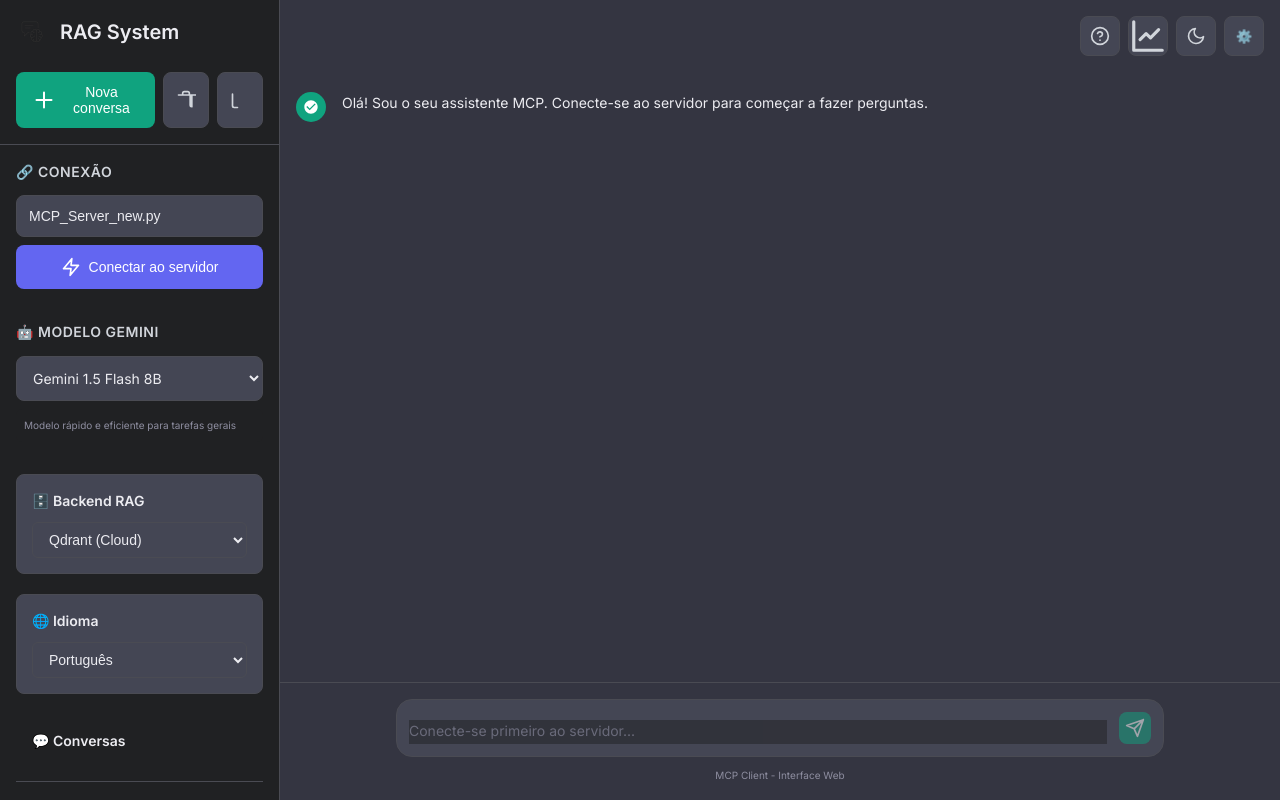
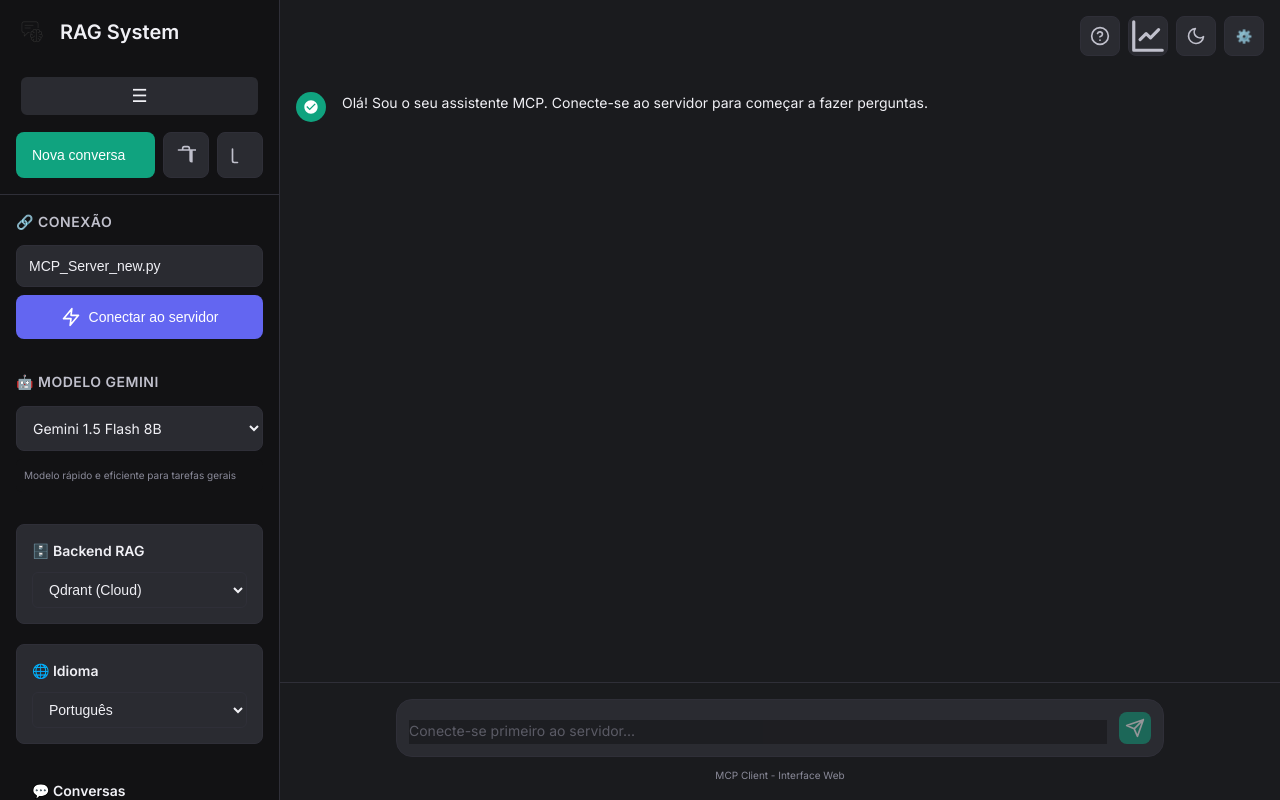
Before and after one commit to RicardoKermit/MCP-RAG, a Flask app: page / in a window 1280 px wide. Run offline with Flask 3, Linux system fonts and the light colour scheme; the visitor is signed in with stand-in values (Sample User, id 1); data that the repository does not hold is empty.

Commit message:
Commit #036
- CSS improvment

```diff
--- a/postgres_logger.py
+++ b/postgres_logger.py
@@ -47,6 +47,7 @@
     SUMMARY_GENERATION="summary_generation"
     STUDY_PLAN_GENERATION="study_plan",
     FLASHCARD_GENERATION="flashcard_generation"
+    TEST_GENERATION="test_generation"
 
 
 class PostgresLogger:
--- a/templates/simple.html
+++ b/templates/simple.html
@@ -11,18 +11,18 @@
 </head>
 <body>
     <div class="app-container">
+
         <!-- Sidebar -->
         <div class="sidebar" id="sidebar">
-                        <div class="sidebar-header">
+            <div class="sidebar-header">
                 <div class="app-brand">
                     <img src="{{ url_for('static', filename='images/icon.png') }}" alt="RAG System" class="app-logo">
                     <h2 class="app-title">RAG System</h2>
                 </div>
+                <button onclick="toggleSidebar()" class="sidebar-toggle"  title="Expandir/Colapsar">☰</button>
                 <div class="sidebar-header-buttons">
                     <button class="new-chat-btn" onclick="newChat()">
-                        <svg viewBox="0 0 24 24" fill="none" xmlns="http://www.w3.org/2000/svg">
-                            <path d="M12 4.5v15m7.5-7.5h-15" stroke="currentColor" stroke-width="2" stroke-linecap="round" stroke-linejoin="round"/>
-                        </svg>
+
                         <span id="newChatText">Nova conversa</span>
                     </button>
                     <button class="clear-history-btn" onclick="clearHistory()" title="Limpar histórico">
@@ -196,6 +196,7 @@
         <!-- Main Content -->
         <div class="main-content">
             <div class="main-header">
+
                 <button class="mobile-menu-toggle" onclick="toggleMobileMenu()" id="mobileMenuToggle" title="Menu">
                     <svg viewBox="0 0 24 24" fill="none" xmlns="http://www.w3.org/2000/svg">
                         <path d="M3 12h18M3 6h18M3 18h18" stroke="currentColor" stroke-width="2" stroke-linecap="round" stroke-linejoin="round"/>
--- a/templates/static/css/style.css
+++ b/templates/static/css/style.css
@@ -6,15 +6,15 @@
 }
 
 :root {
-    --bg-primary: #343541;
-    --bg-secondary: #444654;
-    --bg-tertiary: #202123;
-    --bg-sidebar: #202123;
-    --text-primary: #ececf1;
-    --text-secondary: #d1d5db;
-    --text-muted: #8e8ea0;
-    --border-color: #4a4b53;
-    --accent-color: #10a37f;
+    --bg-primary: #1a1b1e;      /* fundo principal ainda mais escuro */
+    --bg-secondary: #2a2b31;    /* painéis intermédios */
+    --bg-tertiary: #121214;     /* áreas ainda mais escuras */
+    --bg-sidebar: #121214;      /* sidebar preta */
+    --text-primary: #f0f0f5;    /* texto branco suave */
+    --text-secondary: #c0c0cc;  /* cinza claro */
+    --text-muted: #8a8a99;      /* cinza médio */
+    --border-color: #2f2f38;    /* bordas discretas */
+    --accent-color: #10a37f;    /* mantém o verde */
     --accent-hover: #0d8a6f;
     --error-color: #ef4444;
     --success-color: #10b981;
@@ -1650,3 +1651,57 @@
     height: 100% !important;
     max-height: 100% !important;
   }
+
+/* Sidebar colapsada */
+.sidebar.collapsed {
+    width: 60px;
+}
+
+/* Esconder título e todo o conteúdo interno, menos logo e botão */
+.sidebar.collapsed .app-title,
+.sidebar.collapsed .sidebar-header-buttons,
+.sidebar.collapsed .sidebar-content,
+.sidebar.collapsed .connection-section,
+.sidebar.collapsed .model-section,
+.sidebar.collapsed .language-section,
+.sidebar.collapsed .conversations-section,
+.sidebar.collapsed .quiz-section,
+.sidebar.collapsed .video-ai-section {
+    display: none !important;
+}
+
+/* Quando colapsada, sidebar fica em coluna estreita */
+.sidebar.collapsed {
+    width: 60px;
+    display: flex;
+    flex-direction: column;
+    align-items: center;  /* força todos os filhos a ficarem centrados */
+}
+
+/* Centra especificamente o botão */
+.sidebar.collapsed .sidebar-toggle {
+    margin: 10px 0;       /* margem em cima/baixo */
+    width: 40px;
+    height: 40px;
+    display: flex;
+    justify-content: center;
+    align-items: center;
+}
+
+/* Estado normal */
+.sidebar-toggle {
+    background-color: var(--bg-secondary);
+    color: var(--text-primary);
+    border: none;
+    border-radius: 6px;
+    padding: 8px 12px;
+    cursor: pointer;
+    font-size: 18px;
+    transition: background-color 0.2s ease;
+    margin: 5px;
+}
+
+.sidebar-toggle:hover {
+    background-color: var(--accent-color);
+    color: #fff;
+}
--- a/templates/static/js/app.js
+++ b/templates/static/js/app.js
@@ -1500,4 +1500,9 @@
     }
   }
 
+
+function toggleSidebar() {
+    document.getElementById("sidebar").classList.toggle("collapsed");
+}
+
   window.onload = loadSettings;
```
Also changed, not shown: other parts of templates/static/css/style.css (+13 -12 lines), rag/chroma.sqlite3, 1 other file.
